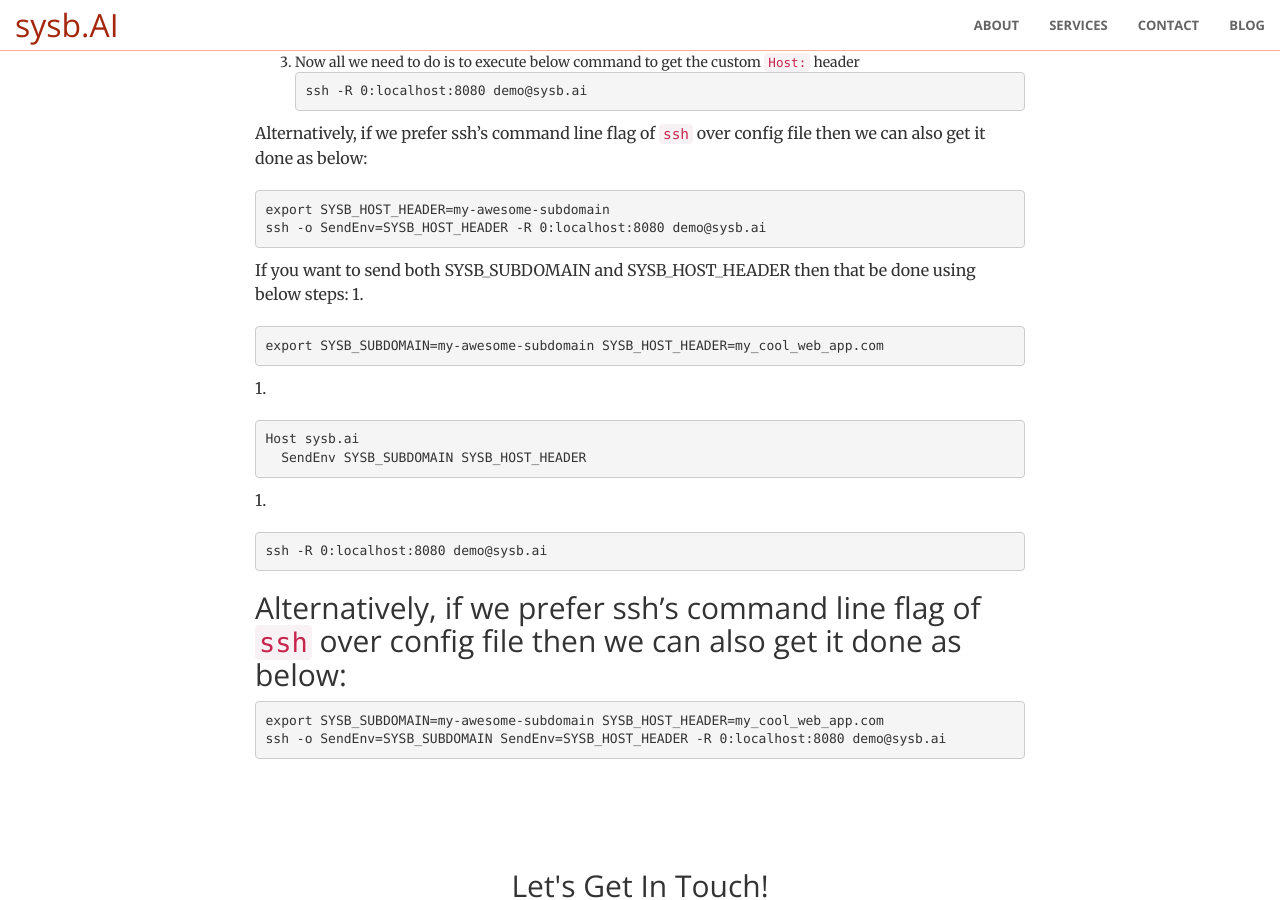
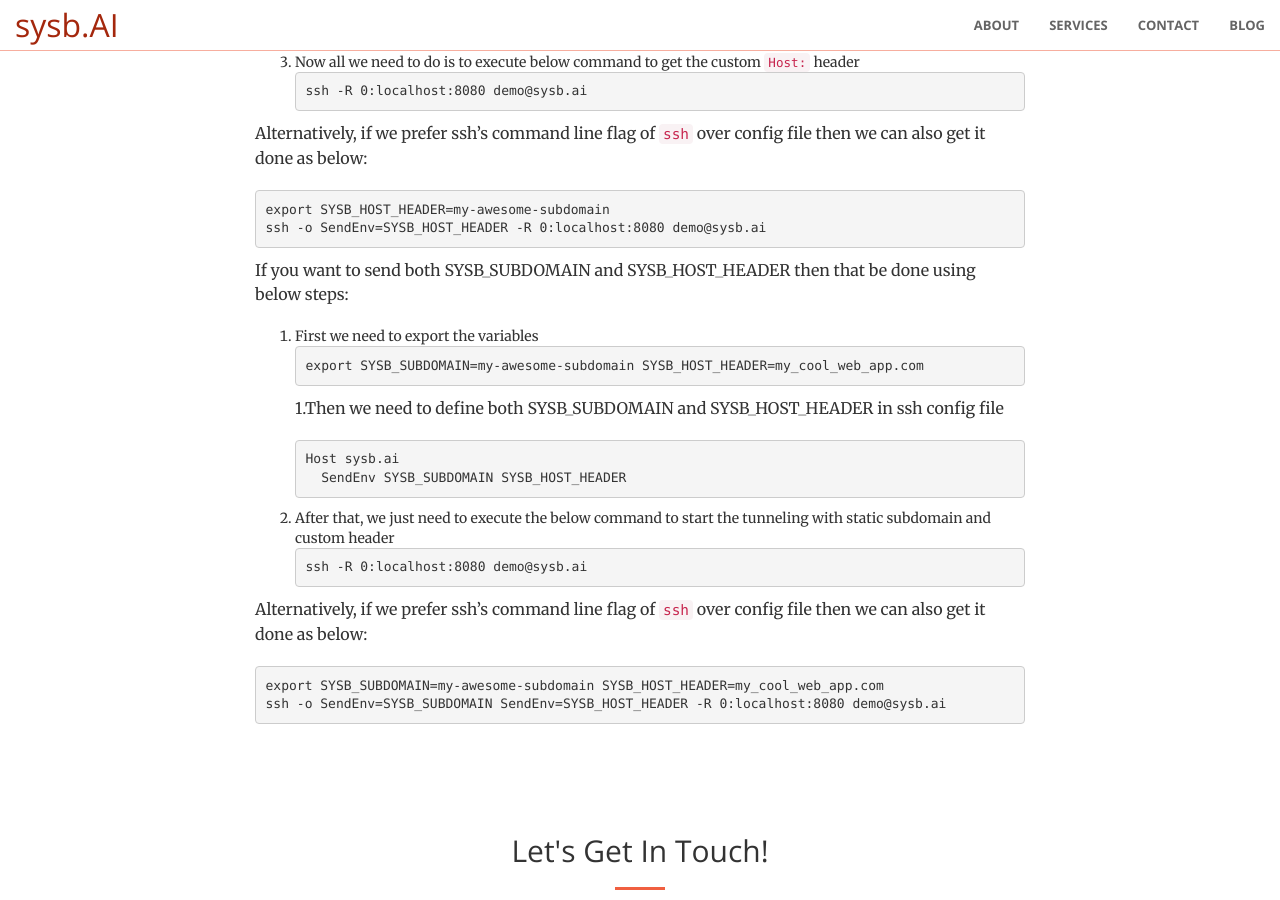
Before and after one commit to usama7628674/sysb.AI, a Jekyll site: the page built from _posts/2020-02-05-how-to-add-custom-header.md, in a window 1280 px wide and 900 px high, scrolled down 836 px. Built offline with Jekyll 4.4.1, drawn with Linux system fonts in a browser that asks for light colours.

Commit message:
fixed some typo

````diff
--- a/_posts/2020-02-05-how-to-add-custom-header.md
+++ b/_posts/2020-02-05-how-to-add-custom-header.md
@@ -26,22 +26,21 @@ ssh -o SendEnv=SYSB_HOST_HEADER -R 0:localhost:8080 demo@sysb.ai
 ```
 
 If you want to send both SYSB_SUBDOMAIN and SYSB_HOST_HEADER then that be done using below steps:
-1.
+1. First we need to export the variables
 ```
 export SYSB_SUBDOMAIN=my-awesome-subdomain SYSB_HOST_HEADER=my_cool_web_app.com
 ```
-1.
+1.Then we need to define both SYSB_SUBDOMAIN and SYSB_HOST_HEADER in ssh config file
 ```
 Host sysb.ai
   SendEnv SYSB_SUBDOMAIN SYSB_HOST_HEADER
 ```
-1.
+1. After that, we just need to execute the below command to start the tunneling with static subdomain and custom header
 ```
 ssh -R 0:localhost:8080 demo@sysb.ai
 ```
 
 Alternatively, if we prefer ssh's command line flag of `ssh` over config file then we can also get it done as below:
--
 ```
 export SYSB_SUBDOMAIN=my-awesome-subdomain SYSB_HOST_HEADER=my_cool_web_app.com
 ssh -o SendEnv=SYSB_SUBDOMAIN SendEnv=SYSB_HOST_HEADER -R 0:localhost:8080 demo@sysb.ai
````
